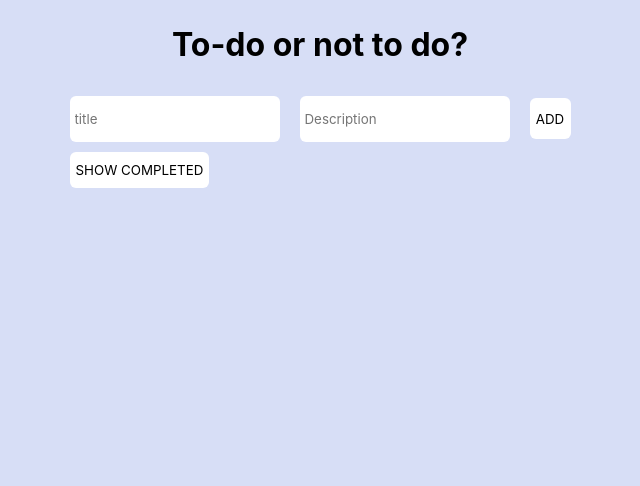
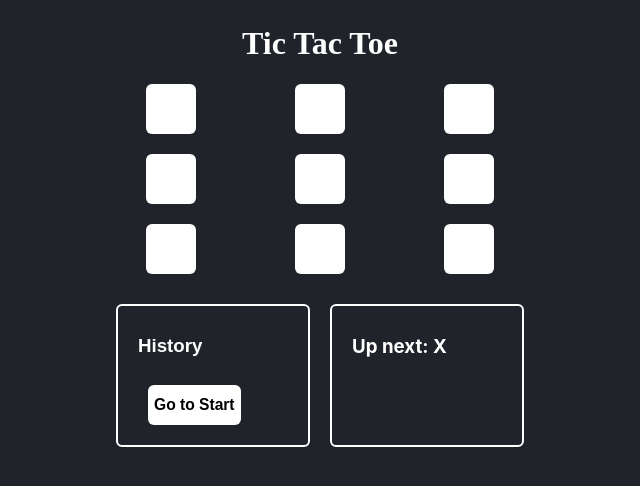
Before and after one commit to paarugsethi/React2, a React (Create React App) app: page / in a window 1280 px wide. Shown: the top 486 px of the page, without its empty margins (320-960 px from the left). Built offline with nearby package versions, Linux system fonts and the light colour scheme.

Commit message:
Tic Tac Toe commit

```diff
--- a/src/App.js
+++ b/src/App.js
@@ -1,14 +1,14 @@
 import React from 'react';
 import styles from "./App.module.css"
-import Todo from './Components/ListTodo/Todo';
+import TicTacToe from './Components/TICTACTOE/Game';
 
 
 function App() {
-  document.body.style = 'background: #D7DEF6;';
+  document.body.style = 'background: #20232A;';
   return (
     <div style= {{margin: 4}} className={styles.App}>
-      <h1 style={{fontFamily: 'Inter'}}>To-do or not to do?</h1>
-      <Todo/>
+      <h1 style={{fontFamily: 'Poppins', color:"white"}}>Tic Tac Toe</h1>
+      <TicTacToe/>
     </div>
   );
 }
--- a/src/App.module.css
+++ b/src/App.module.css
@@ -1,12 +1,12 @@
 
 .App {
-  background-color: #D7DEF6;
+  background-color: #20232A;
   /* #282c34 */
   display: flex;
   flex-direction: column;
   align-items: center;
   justify-content: center;
-  color: black;
+  color: white;
 }
 
 .App-link {
--- a/src/Components/ListTodo/Todo.jsx
+++ b/src/Components/ListTodo/Todo.jsx
@@ -1,5 +1,4 @@
 import { useState } from "react";
-import Pagination from "./Pagination";
 import ListTodoInput from "./TodoInput";
 import TodoList from "./TodoList";
 import styles from "./TodoItem.module.css";
@@ -7,41 +6,48 @@ import styles from "./TodoItem.module.css";
 function Todo() {
     const [list, setList] = useState([]);
     const [showCompleted, setShowCompleted] = useState(false);
-    const [page, setPage] = useState(1);
+    // const [page, setPage] = useState(1);
 
     const handleSubmit = ({title, description}) => {
         const payload = {
             id: list.length - 1,
             title,
             description,
-            status: list.length % 2 === 0 ? true : false
+            status: false
         };
         setList([...list, payload]);
     }
 
-    const changePageTo = (num) => {
-        if (num <= 1){
-            setPage(1);
-            return;
-        }
-        setPage(num);
+    // const changePageTo = (num) => {
+    //     if (num <= 1){
+    //         setPage(1);
+    //         return;
+    //     }
+    //     setPage(num);
+    // }
+
+    // console.log(list)
+
+    const handleToggle = (id) => {
+        const updatedList = list.map(item => item.id === id ? {...item, status: !item.status} : item)
+        setList(updatedList);
     }
 
     console.log(list)
 
-    const perPage = 2;
-    const filteredResults = list.filter((_,i) => i >= page - 1 * perPage  && i < page * perPage )
+    // const perPage = 2;
+    // const filteredResults = list.filter((_,i) => i >= page - 1 * perPage  && i < page * perPage )
 
     return (
         <div className={styles.taskDiv}>
             <ListTodoInput onSubmit={handleSubmit}/>
 
-            <TodoList data={list.filter((item) => !item.status)}/>
+            <TodoList  handleToggle={handleToggle} data={list.filter((item) => !item.status)}/>
             {/* <TodoList data={filteredResults}/> */}
             <div>
                 <button className={styles.button} onClick={() => setShowCompleted(!showCompleted)}>SHOW COMPLETED</button>
             </div>
-            {showCompleted && <TodoList data={list.filter((item) => item.status)}/>}
+            {showCompleted && <TodoList handleToggle={handleToggle} data={list.filter((item) => item.status)}/>}
 
             {/* <div>
                 <Pagination currentPage={page} onClickCallback={(page) => setPage(page)} total={5}/>
--- a/src/Components/ListTodo/TodoList.jsx
+++ b/src/Components/ListTodo/TodoList.jsx
@@ -1,6 +1,8 @@
 import styles from "./TodoItem.module.css";
 
-function TodoList({ data }) {
+function TodoList({ id, data, handleToggle}) {
+
+
 
     return (
         <div>
@@ -9,7 +11,14 @@ function TodoList({ data }) {
                     <div className={styles.taskdiv} key={item.id}>
                         <h2 style={{margin:0}}>{item.title}</h2>
                         <p>{item.description}</p>
-                        {item.status ? <p style={{color:"green"}}>DONE</p> : <p style={{color:"red"}}>PENDING</p>}
+                        {item.status ? <button
+                            onClick={() => handleToggle(id)}
+                            className={styles.greenButton}>DONE
+                            </button> : <button
+                            onClick={() => handleToggle(id)}
+                            className={styles.redButton}>PENDING
+                            </button>
+                        }
                     </div>
                 )
             }
--- /dev/null
+++ b/src/Components/TICTACTOE/Boxes.module.css
@@ -0,0 +1,14 @@
+.box{
+    background-color: white;
+    border: none;
+    cursor: pointer;
+    border-radius: 6px;
+    width: 50px;
+    height: 50px;
+    margin: auto;
+    font-family: 'Poppins', sans-serif;
+}
+
+.boxHead{
+    margin: 0;
+}
--- /dev/null
+++ b/src/Components/TICTACTOE/Game.jsx
@@ -0,0 +1,82 @@
+import { useState } from "react";
+import GameUI from "./GameUi";
+import calculateWinner from "./calculateWinner";
+import styles from "./Game.module.css"
+
+function TicTacToe() {
+
+    const [history, setHistory] = useState([Array(9).fill(null)]);
+    const [stepNumber, setStepNumber] = useState(0);
+    const [xTurn, setXTurn] = useState(true);
+
+    const winner = calculateWinner(history[stepNumber]);
+
+    const turn = xTurn ? "X" : "O";
+
+    const handleClick = (i) => {
+        const historyPoint = history.slice(0, stepNumber + 1);
+        const current = historyPoint[stepNumber];
+        const boxes = [...current];
+
+        // RETURN IF WINNER OR OCCUPIED
+        if (winner || boxes[i]){
+            return;
+        }
+
+        // SELECT SQUARE
+        boxes[i] = turn;
+        setHistory([...history, boxes]);
+        setStepNumber(historyPoint.length);
+        setXTurn(!xTurn);
+    };
+
+    const goTo = (step) => {
+
+        if (step === 0){
+            setStepNumber(step);
+            setXTurn(true);
+            setHistory([Array(9).fill(null)])
+            // console.log(history[step])
+            // setStepNumber(historyPoint.length);
+        }
+        else{
+            setStepNumber(step);
+            setXTurn(step % 2 === 0);
+
+        }
+
+    }
+
+
+    return (
+        <div>
+            <div>
+            <GameUI boxes={history[stepNumber]} onClick={handleClick}/>
+            </div>
+
+            <div className={styles.uiDiv}>
+                <div className={styles.bodyDiv}>
+                    <h3 className={styles.textHead}>History</h3>
+                    {history.map((_step, move) => {
+                    const destination = move ? `Go to ${move}` : `Go to Start`;
+                    return (
+                        <>
+                            <li className={styles.list} key={move}>
+                                <button className={styles.button} onClick={() => goTo(move)}><h3 className={styles.text}>{destination}</h3></button>
+                            </li>
+                        </>
+                    );
+                })}
+                </div>
+                <div className={styles.bodyDiv}>
+                    <h3>
+                        {winner ? `${winner} won!` : `Up next: ${turn}`}
+                    </h3>
+                </div>
+            </div>
+        </div>
+
+    )
+}
+
+export default TicTacToe
--- /dev/null
+++ b/src/Components/TICTACTOE/Game.module.css
@@ -0,0 +1,36 @@
+.button{
+    background-color: white;
+    border: none;
+    border-radius: 6px;
+    min-width: 70px;
+    height: 40px;
+    margin: 10px;
+    font-family: 'Inter', sans-serif;
+    cursor: pointer;
+}
+
+.list{
+    list-style-type: none;
+}
+
+.text{
+    margin: 0;
+    font-family: 'Poppins', sans-serif;
+}
+
+.uiDiv{
+    display: flex;
+    flex-direction: row;
+}
+
+.bodyDiv{
+    border: solid 2px white;
+    margin: 30px 10px;
+    padding: 10px 20px;
+    border-radius: 6px;
+    min-width: 150px;
+}
+
+.textHead{
+    font-family: 'Poppins', sans-serif;
+}
--- /dev/null
+++ b/src/Components/TICTACTOE/GameBoxes.jsx
@@ -0,0 +1,18 @@
+import React from "react";
+import styles from "./Boxes.module.css";
+
+function Boxes({value, onClick}) {
+    let textColor = ""
+    if (value === "X"){
+        textColor = "black"
+    }
+    else{
+        textColor = "red"
+    }
+    return (
+        <button className={styles.box} onClick={onClick}><h1 style={{color:`${textColor}`}} className={styles.boxHead}>{value}</h1></button>
+    )
+
+}
+
+export default Boxes
--- /dev/null
+++ b/src/Components/TICTACTOE/GameUi.jsx
@@ -0,0 +1,19 @@
+import Boxes from "./GameBoxes";
+import styles from "./GameUi.module.css"
+
+function GameUI({boxes, onClick}) {
+
+    return (
+        <div className={styles.tictacUi}>
+        {boxes.map((boxes, i) => {
+            return(
+
+                <Boxes key={i} value={boxes} onClick={() => onClick(i)}/>
+            )
+        })}
+        </div>
+    )
+
+}
+
+export default GameUI
--- /dev/null
+++ b/src/Components/TICTACTOE/GameUi.module.css
@@ -0,0 +1,17 @@
+.tictacUi{
+    display: grid;
+    grid-template-columns: repeat(3, auto);
+    grid-template-rows: repeat(3, auto);
+    gap: 20px;
+}
+
+.button{
+    background-color: white;
+    border: none;
+    border-radius: 6px;
+    min-width: 70px;
+    height: 36px;
+    margin: auto 10px auto 10px;
+    font-family: 'Inter', sans-serif;
+    cursor: pointer;
+}
--- /dev/null
+++ b/src/Components/TICTACTOE/calculateWinner.js
@@ -0,0 +1,21 @@
+function calculateWinner(squares) {
+    const lines = [
+      [0, 1, 2],
+      [3, 4, 5],
+      [6, 7, 8],
+      [0, 3, 6],
+      [1, 4, 7],
+      [2, 5, 8],
+      [0, 4, 8],
+      [2, 4, 6],
+    ];
+    for (let i = 0; i < lines.length; i++) {
+      const [a, b, c] = lines[i];
+      if (squares[a] && squares[a] === squares[b] && squares[a] === squares[c]) {
+        return squares[a];
+      }
+    }
+    return null;
+  }
+
+  export default calculateWinner;
```
